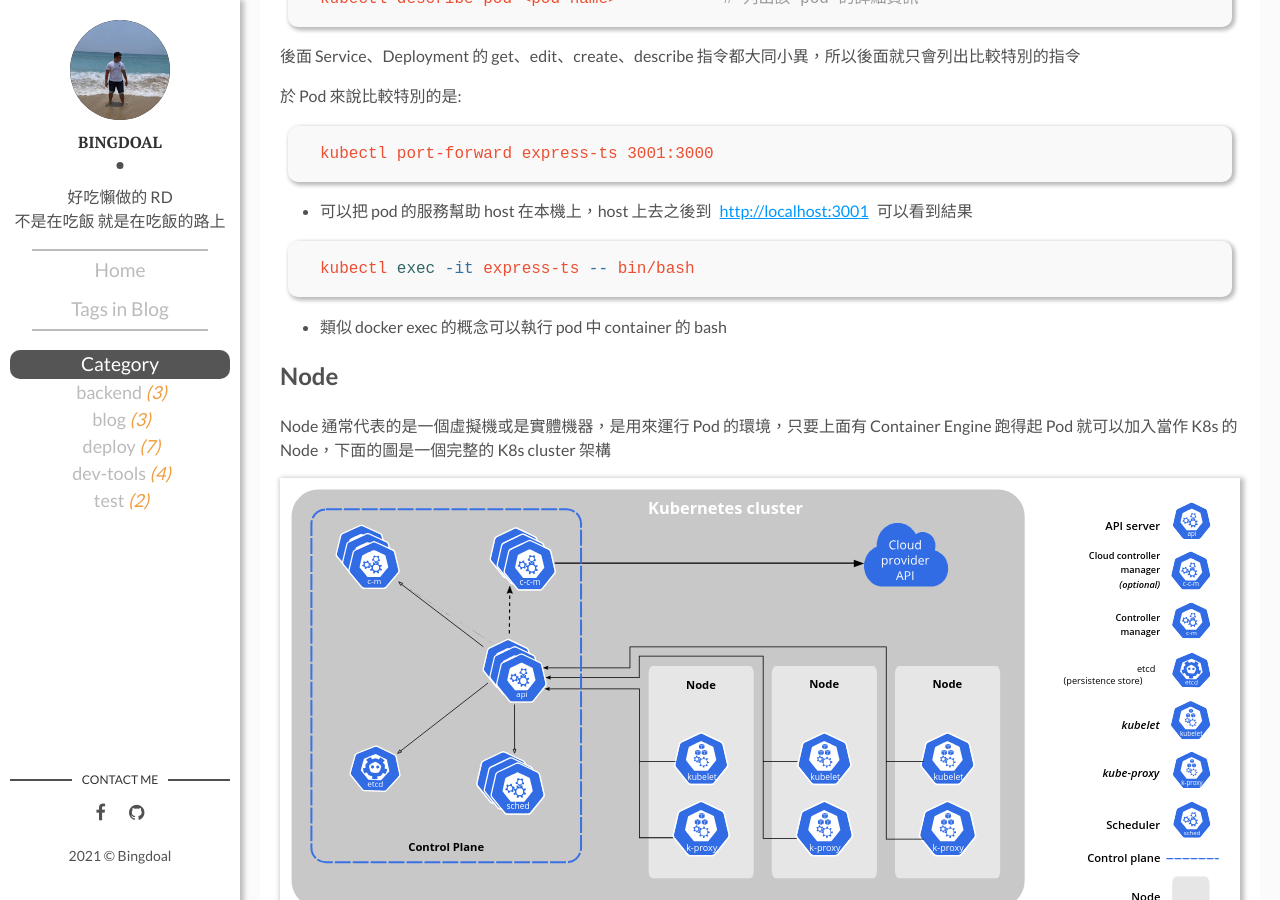
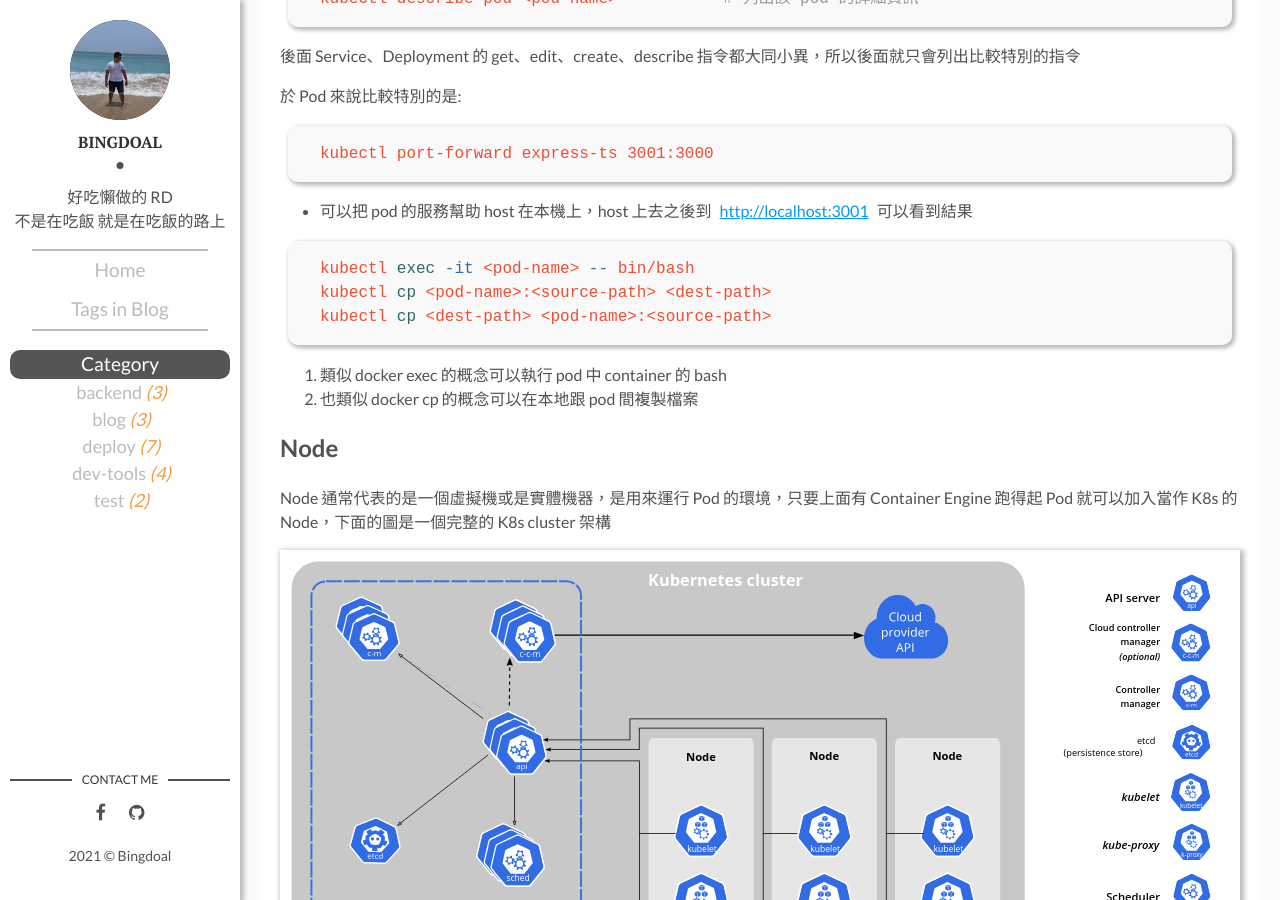
Before and after one commit to Bingdoal/bingdoal.github.io, a Jekyll site: the page built from _posts/2021-02-10-kubernetes-beginning.md, in a window 1280 px wide and 900 px high, scrolled down 2220 px. Built offline with Jekyll 4.4.1, drawn with Linux system fonts in a browser that asks for light colours; comment, search, counter and statistics services are not loaded.

Commit message:
add cp command

````diff
--- a/_posts/2021-02-10-kubernetes-beginning.md
+++ b/_posts/2021-02-10-kubernetes-beginning.md
@@ -73,9 +73,12 @@ kubectl port-forward express-ts 3001:3000
 + 可以把 pod 的服務幫助 host 在本機上，host 上去之後到 [http://localhost:3001](http://localhost:3001) 可以看到結果
 
 ```bash
-kubectl exec -it express-ts -- bin/bash
+kubectl exec -it <pod-name> -- bin/bash
+kubectl cp <pod-name>:<source-path> <dest-path>
+kubectl cp <dest-path> <pod-name>:<source-path>
 ```
-+ 類似 docker exec 的概念可以執行 pod 中 container 的 bash
+1. 類似 docker exec 的概念可以執行 pod 中 container 的 bash
+2. 也類似 docker cp 的概念可以在本地跟 pod 間複製檔案
 
 ## Node
 
````
Also changed, not shown: _posts/2021-01-13-docker-container-store-data-at-local.md (+11 -1 lines).
